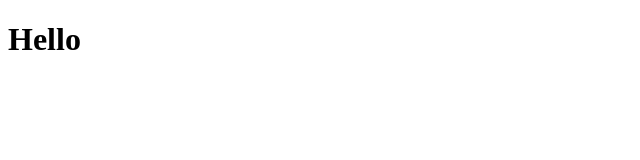
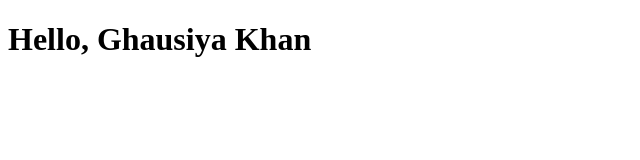
Before and after one commit to ghausiyaWebKhan/learningGit-Github, a plain HTML site: page second.html in a window 1280 px wide. Shown: the whole page, without its empty margins (0-640 px from the left). Drawn offline with Linux system fonts and the light colour scheme.

Commit message:
modifiying second html file

```diff
--- a/second.html
+++ b/second.html
@@ -6,6 +6,6 @@
     <title>Document</title>
 </head>
 <body>
-    <h1>Hello</h1>
+    <h1>Hello, Ghausiya Khan</h1>
 </body>
 </html>
```
